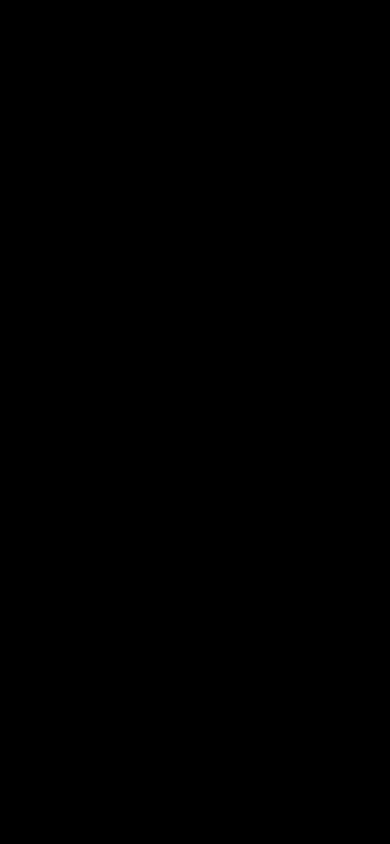
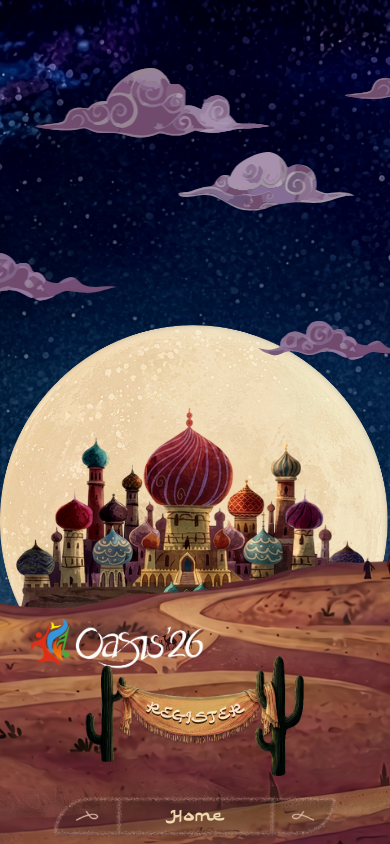
Before and after one commit to dvm-bitspilani/oasis-2026-web, a React (Vite) app: page / in a window 390 px wide. Built offline with nearby package versions, Linux system fonts and the light colour scheme.

Commit message:
mobileLand

```diff
--- a/src/App.tsx
+++ b/src/App.tsx
@@ -49,9 +49,9 @@ export default function App() {
 
   return (
     <>
-       {!entered && (
+       {/* {!entered && (
         <Preloader assets={assets} onEnter={() => setEntered(true)} />
-      )}
+      )}  */}
 
       <AppRoutes />
     </>
--- a/src/components/Nav.tsx
+++ b/src/components/Nav.tsx
@@ -1,7 +1,9 @@
-import { NavLink} from "react-router-dom";
+import { NavLink } from "react-router-dom";
 import styles from "../styles/Nav.module.scss";
 import navLine from "../assets/hamLine.svg";
 import { useTransition } from "../context/TransitionProvider";
+import navMobile from "../assets/navMobile.png";
+import navMobNav from "../assets/navMobNav.png";
 
 const LINKS = [
   { label: "Home", to: "/" },
@@ -22,11 +24,19 @@ export default function Nav() {
   };
 
   return (
-    <div className={styles.container}>
+    <div
+      className={styles.container}
+      style={
+        {
+          "--nav-mobile-bg": `url(${navMobile})`,
+          "--nav-mobile-nav-decor": `url(${navMobNav})`,
+        } as React.CSSProperties
+      }
+    >
       <div className={styles.circle}>
-        <img src={navLine} />
-        <img src={navLine} />
-        <img src={navLine} />
+        <img src={navLine} alt="" />
+        <img src={navLine} alt="" />
+        <img src={navLine} alt="" />
       </div>
 
       <div className={styles.rectangle}>
--- a/src/pages/Home.tsx
+++ b/src/pages/Home.tsx
@@ -1,4 +1,4 @@
-import { useEffect, useRef } from "react";
+import { useEffect, useRef, useState } from "react";
 import gsap from "gsap";
 
 import styles from "../styles/Home.module.scss";
@@ -10,7 +10,7 @@ import cloudThree from "../assets/cloudThree.svg";
 import Castle from "../assets/Castle.png";
 import Moon from "../assets/Moon.png";
 import LogoOasis from "../assets/LogoOasisi.png";
-import RegBtn from "../assets/registerBtn.png";
+import RegBtn from "../assets/regBtn.png";
 import Nav from "../components/Nav";
 import ShootingStars from "../components/ShootingStars";
 import camelLand from "../assets/camelLand.png";
@@ -20,6 +20,7 @@ import twitterIcon from "../assets/links/twitter.png";
 import LinkdinIcon from "../assets/links/linkdin.png";
 import youtubeIcon from "../assets/links/youtube.png";
 import bgPath from "../assets/links/bg.png";
+
 type Cloud = {
   src: string;
   top: string;
@@ -28,7 +29,9 @@ type Cloud = {
   duration: number;
 };
 
-const CLOUDS: Cloud[] = [
+const MOBILE_BREAKPOINT = 650;
+
+const CLOUDS_DESKTOP: Cloud[] = [
   { src: cloudSmall, top: "35%", left: "-20%", width: "20%", duration: 240 },
   { src: cloudBig, top: "12%", left: "10%", width: "24%", duration: 320 },
   { src: cloudThree, top: "22%", left: "40%", width: "18%", duration: 200 },
@@ -36,22 +39,35 @@ const CLOUDS: Cloud[] = [
   { src: cloudBig, top: "8%", left: "90%", width: "22%", duration: 380 },
 ];
 
+const CLOUDS_MOBILE: Cloud[] = [
+  { src: cloudSmall, top: "30%", left: "-25%", width: "50%", duration: 240 },
+  { src: cloudBig, top: "8%", left: "5%", width: "60%", duration: 320 },
+  { src: cloudThree, top: "18%", left: "40%", width: "45%", duration: 200 },
+  { src: cloudSmall, top: "38%", left: "60%", width: "40%", duration: 180 },
+  { src: cloudBig, top: "5%", left: "85%", width: "55%", duration: 380 },
+];
+
 export default function Home() {
   const camelRef = useRef(null);
   const cloudsRef = useRef<HTMLDivElement>(null);
   const cloudRefs = useRef<(HTMLDivElement | null)[]>([]);
-  //   useEffect(() => {
-  //     const tl = gsap.timeline()
-  //     tl.to(camelRef.current , {
-  //       x:-150,
-  //       duration
-  //     })
-  //     // .set(camelRef.current ,{x:50})
-  //     // .to(camelRef.current , {
-  //     //   x:50,
-  //     //   y:20,
-  //     // })
-  // }, []);
+
+  const [isMobile, setIsMobile] = useState(
+    () => window.innerWidth <= MOBILE_BREAKPOINT,
+  );
+
+  useEffect(() => {
+    const onResize = () => {
+      setIsMobile(window.innerWidth <= MOBILE_BREAKPOINT);
+    };
+
+    window.addEventListener("resize", onResize);
+
+    return () => window.removeEventListener("resize", onResize);
+  }, []);
+
+  const CLOUDS = isMobile ? CLOUDS_MOBILE : CLOUDS_DESKTOP;
+
   useEffect(() => {
     const ctx = gsap.context(() => {
       cloudRefs.current.forEach((cloud, i) => {
@@ -59,6 +75,7 @@ export default function Home() {
 
         const width = cloud.offsetWidth;
         const left = cloud.offsetLeft;
+
         const min = -left - width;
         const max = window.innerWidth - left;
 
@@ -75,8 +92,11 @@ export default function Home() {
         });
       });
     }, cloudsRef);
+
     return () => ctx.revert();
-  }, []);
+
+    // eslint-disable-next-line react-hooks/exhaustive-deps
+  }, [isMobile]);
 
   return (
     <div className={styles.container}>
@@ -105,7 +125,11 @@ export default function Home() {
             key={i}
             className={styles.cloud}
             data-cloud-string
-            style={{ top: c.top, left: c.left, width: c.width }}
+            style={{
+              top: c.top,
+              left: c.left,
+              width: c.width,
+            }}
             ref={(el) => {
               cloudRefs.current[i] = el;
             }}
@@ -127,9 +151,14 @@ export default function Home() {
         <img src={RegBtn} alt="" />
       </div>
 
-      <div ref={camelRef} className={styles.camelLand} data-transition-fade>
+      <div
+        ref={camelRef}
+        className={styles.camelLand}
+        data-transition-fade
+      >
         <img src={camelLand} alt="" />
       </div>
+
       <div className={styles.links}>
         <svg
           viewBox="0 0 100 100"
@@ -144,7 +173,13 @@ export default function Home() {
             target="_blank"
             rel="noreferrer"
           >
-            <image href={instagramIcon} x="43" y="68" width="12" height="12" />
+            <image
+              href={instagramIcon}
+              x="43"
+              y="68"
+              width="12"
+              height="12"
+            />
           </a>
 
           <a
@@ -152,11 +187,23 @@ export default function Home() {
             target="_blank"
             rel="noreferrer"
           >
-            <image href={LinkdinIcon} x="87" y="46" width="12" height="12" />
+            <image
+              href={LinkdinIcon}
+              x="87"
+              y="46"
+              width="12"
+              height="12"
+            />
           </a>
 
           <a href="" target="_blank" rel="noreferrer">
-            <image href={youtubeIcon} x="53" y="25" width="12" height="12" />
+            <image
+              href={youtubeIcon}
+              x="53"
+              y="25"
+              width="12"
+              height="12"
+            />
           </a>
 
           <a
@@ -164,7 +211,13 @@ export default function Home() {
             target="_blank"
             rel="noreferrer"
           >
-            <image href={twitterIcon} x="1" y="23" width="12" height="12" />
+            <image
+              href={twitterIcon}
+              x="1"
+              y="23"
+              width="12"
+              height="12"
+            />
           </a>
         </svg>
       </div>
--- a/src/styles/Home.module.scss
+++ b/src/styles/Home.module.scss
@@ -14,60 +14,28 @@
   background-position: center;
   background-repeat: no-repeat;
 }
+
 .clouds {
   position: absolute;
   top: 0;
   left: 0;
   width: 100%;
   height: 100%;
-
   pointer-events: none;
-
 }
 
+.cloud {
+  position: absolute;
+  z-index: 4;
+  will-change: transform;
 
-.cloudOne {
-  position: absolute;
-  top: 35%;
-  left: 0%;
-  width: 20%;
-  z-index: 4;
+  img {
+    display: block;
+    width: 100%;
+    height: auto;
+  }
 }
 
-.cloudTwo {
-  position: absolute;
-  top: 15%;
-  left: 70%;
-  width: 20%;
-  z-index: 4;
-}
-
-.cloudThree {
-  position: absolute;
-  top: 15%;
-  left: 20%;
-  width: 20%;
-  z-index: 4;
-}
-.cloudFour {
-  position: absolute;
-  top: 20%;
-  left: 50%;
-  width: 20%;
-    z-index: 4;
-}
-
-
-
-.cloudOne img,
-.cloudTwo img,
-.cloudThree img,
-.cloudFour img {
-  display: block;
-  width: 100%;
-  height: auto;
-
-}
 .sand {
   position: absolute;
   bottom: -1%;
@@ -101,6 +69,7 @@
   display: block;
   filter: brightness(1.45);
 }
+
 .moon {
   position: absolute;
   bottom: 15%;
@@ -114,17 +83,6 @@
   width: 100%;
   height: auto;
   display: block;
-}
-.cloud {
-  position: absolute;
-  z-index: 1;
-  will-change: transform;
-
-  img {
-    display: block;
-    width: 100%;
-    height: auto;
-  }
 }
 
 .oasisLogo{
@@ -142,6 +100,7 @@
     display: block;
   }
 }
+
 .regBtn{
   position: absolute;
   bottom: -1%;
@@ -177,10 +136,10 @@
 .links {
   position: relative;
   width: 27vw;
-  aspect-ratio: 1 / 1; // <-- swap for bgPath's real ratio, e.g. 4/3, 16/9
+  aspect-ratio: 1 / 1;
   margin-top: 7%;
   margin-left: 65%;
-  z-index: 1 ;
+  z-index: 1;
 }
 
 .linksSvg {
@@ -188,3 +147,52 @@
   width: 100%;
   height: 100%;
 }
+
+@media (max-width: 650px){
+  .castle{
+    width: 100vw;
+    left: 50%;
+    bottom: 25%;
+  }
+
+  .moon{
+    width: 100vw;
+    left: 50%;
+  }
+
+  .oasisLogo{
+    position: absolute;
+    bottom: -2%;
+    left:5%;
+    height: 50vh;
+    width: 50vw;
+    z-index: 5;
+
+    img {
+      width: 100%;
+      height: 100%;
+      object-fit: contain;
+      display: block;
+    }
+  }
+
+  .regBtn{
+    position: absolute;
+    height:60vh;
+    width: 60vw;
+    z-index: 5;
+    bottom: -15%;
+    left: 20%;
+
+    img {
+      width: 100%;
+      height: 100%;
+      object-fit: contain;
+      display: block;
+    }
+  }
+
+  .links{
+    display: none;
+  }
+}
--- a/src/styles/Nav.module.scss
+++ b/src/styles/Nav.module.scss
@@ -56,3 +56,61 @@ a {
   font-size: 1.25rem;
   font-family: "Ramadhan", sans-serif;
 }
+
+@media (max-width: 650px) {
+  .container {
+    top: auto;
+    bottom: 5px;
+    left: 50%;
+    transform: translateX(-50%);
+    width: 100vw;
+    height: auto;
+    margin-left: 0;
+    padding: 0;
+    justify-content: center; // only one child visible now, center it
+  }
+
+  .circle {
+    display: none;
+  }
+
+  .rectangle {
+    position: relative;
+    width: auto;
+    min-width: 45vw;
+    justify-content: center;
+    align-items: center;
+    padding: 0.75rem 3.5rem; // room for the flanking decor
+    margin-right: 0;
+    background-image: var(--nav-mobile-bg); // swap to navMobile.png on mobile
+
+    // decorative flourish, left of "Home"
+    &::before,
+    &::after {
+      content: "";
+      position: absolute;
+      top: 50%;
+      width: 1.5rem;
+      height: 1.5rem;
+      transform: translateY(-50%);
+      background-image: var(--nav-mobile-nav-decor);
+      background-size: contain;
+      background-position: center;
+      background-repeat: no-repeat;
+      pointer-events: none;
+    }
+
+    &::before {
+      left: 1.5rem;
+    }
+
+    &::after {
+      right: 1.5rem;
+      transform: translateY(-50%) scaleX(-1); // mirror so it flanks symmetrically
+    }
+
+    a:not(:first-child) {
+      display: none;
+    }
+  }
+}
```
Also changed, not shown: src/assets/navMobNav.png (added), src/assets/navMobile.png (added).
